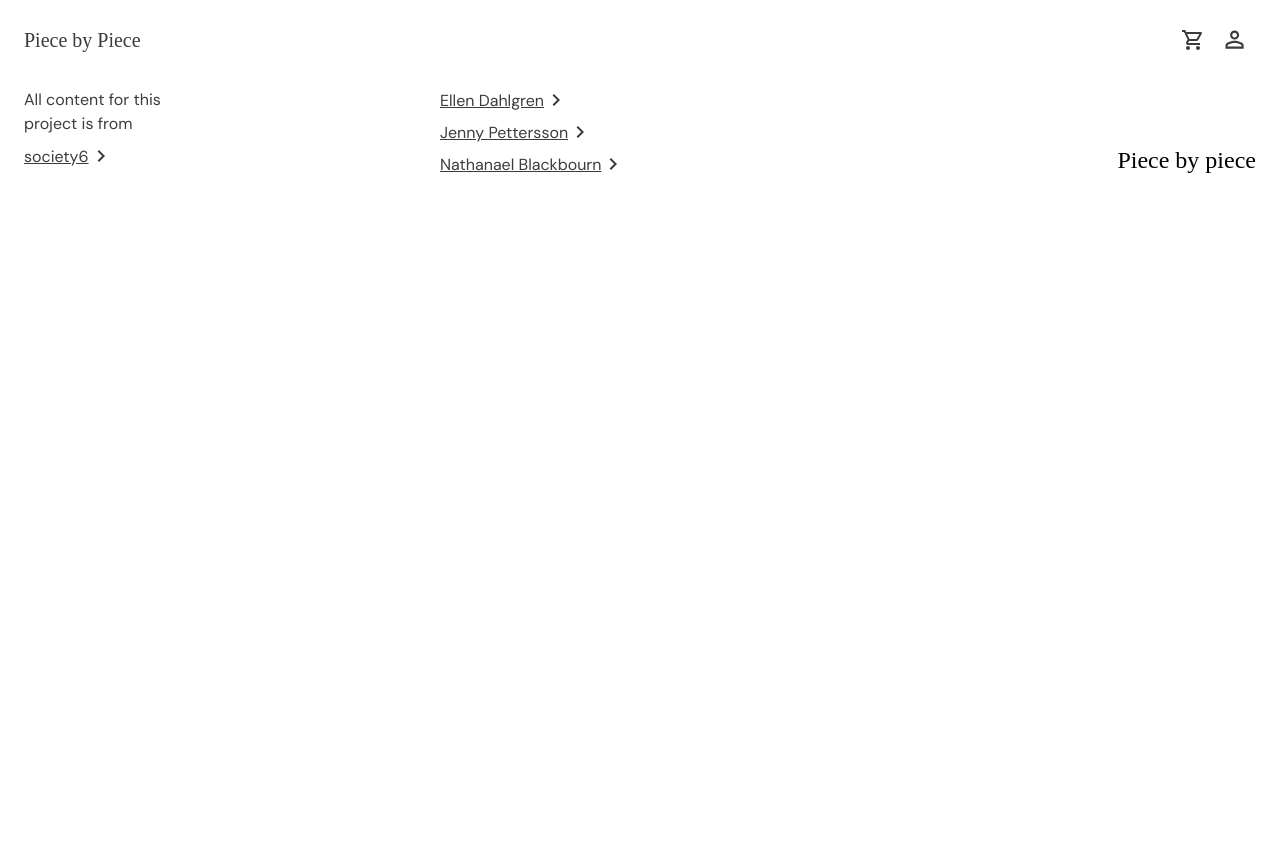
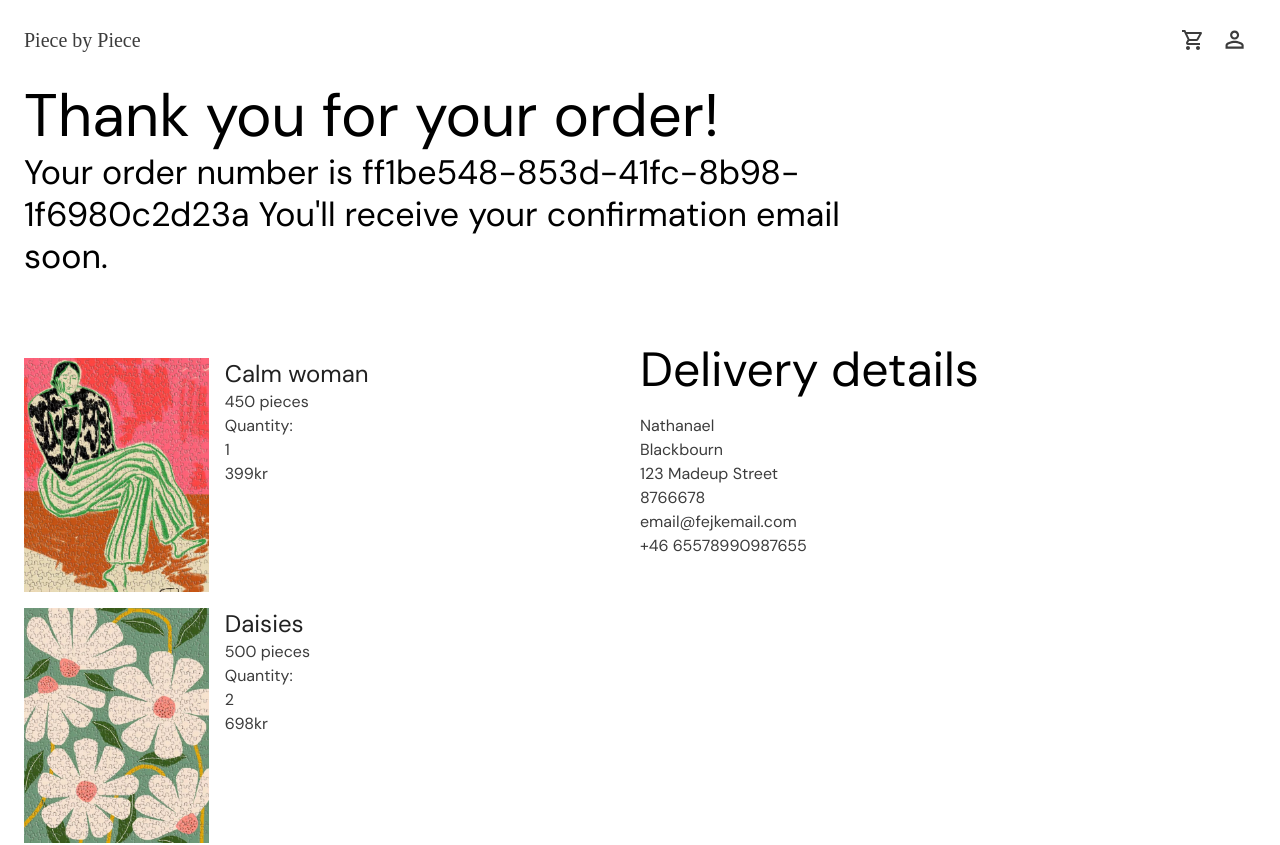
Before and after one commit to jesnagbg/react-webshop-ts-jenny-ellen-nat, a React (Vite) app: page /confirmation in a window 1280 px wide. Shown: the top 845 px of the page. Before the commit the page ends 800 px from the top, so only its background shows below. Built offline with nearby package versions, Linux system fonts and the light colour scheme.

Commit message:
Working order confirmation page with test data.

```diff
--- a/src/App.tsx
+++ b/src/App.tsx
@@ -17,5 +17,4 @@ function App() {
     </ThemeProvider>
   );
 }
-
 export default App;
--- a/src/components/Basket.tsx
+++ b/src/components/Basket.tsx
@@ -1,9 +1,9 @@
-import {Box, Divider, Stack, Typography} from "@mui/material";
-import {useCart} from "../contexts/CartContext";
-import CheckoutCard from "./CheckoutCard";
+import { Box, Divider, Stack, Typography } from '@mui/material';
+import { useCart } from '../contexts/CartContext';
+import CheckoutCard from './CheckoutCard';
 
 export default function Basket() {
-  const {cartItems} = useCart();
+  const { cartItems } = useCart();
 
   return (
     <Box>
@@ -12,7 +12,10 @@ export default function Basket() {
       <Stack>
         {cartItems.map((item) => (
           <Box key={item.id}>
-            <CheckoutCard item={item} />
+            <CheckoutCard
+              item={item}
+              readonly={false}
+            />
             <Divider />
           </Box>
         ))}
@@ -22,7 +25,7 @@ export default function Basket() {
         sx={styledTypography}
         data-cy="total-price"
       >
-        Total:{" "}
+        Total:{' '}
         {cartItems.reduce(
           (total, item) => total + item.price * item.quantity,
           0
@@ -34,5 +37,5 @@ export default function Basket() {
 }
 
 const styledTypography = {
-  textAlign: "right",
+  textAlign: 'right',
 };
--- a/src/components/CheckoutCard.tsx
+++ b/src/components/CheckoutCard.tsx
@@ -13,9 +13,10 @@ import Quantity from './Quantity';
 
 interface Props {
   item: CartItem;
+  readonly: boolean;
 }
 
-export default function CheckoutCard({ item }: Props) {
+export default function CheckoutCard({ item, readonly }: Props) {
   const { removeFromCart, changeQuantity } = useCart();
 
   const removeItem = () => {
@@ -47,10 +48,14 @@ export default function CheckoutCard({ item }: Props) {
           </Typography>
           <Typography variant="body1">{item.pieces} pieces</Typography>
           <Typography variant="body1"> Quantity:</Typography>
+          {readonly ? (
+            <Typography variant="body1">{item.quantity}</Typography>
+          ) : (
             <Quantity
               initialValue={item.quantity}
               valueHandler={valueHandler}
             />
+          )}
           <Typography
             data-cy="product-price"
             variant="body1"
@@ -59,6 +64,7 @@ export default function CheckoutCard({ item }: Props) {
           </Typography>
         </CardContent>
       </Box>
+      {readonly ? null : (
         <Box>
           <IconButton
             color="primary"
@@ -69,6 +75,7 @@ export default function CheckoutCard({ item }: Props) {
             <Clear />
           </IconButton>
         </Box>
+      )}
     </Card>
   );
 }
--- a/src/pages/Confirmation.tsx
+++ b/src/pages/Confirmation.tsx
@@ -1,5 +1,114 @@
-import { Container } from '@mui/material';
+import { Container, Grid, Typography } from '@mui/material';
+import { Stack } from '@mui/system';
+import { CartItem, products } from '../../data';
+import CheckoutCard from '../components/CheckoutCard';
+
+// Test data
+
+interface DelieryDetails {
+  firstName: string;
+  lastName: string;
+  addressLine1: string;
+  phoneNumber: string;
+  email: string;
+  postCode: string;
+}
+
+interface OrderItems {
+  items: CartItem[];
+  totalPrice: number;
+}
+
+interface Order {
+  deliveryDetails: DelieryDetails;
+  orderItems: CartItem[];
+  orderID: string;
+  totalPrice: number;
+}
 
 export default function Confirmation() {
-  return <Container></Container>;
+  const testDelivery: DelieryDetails = {
+    firstName: 'Nathanael',
+    lastName: 'Blackbourn',
+    addressLine1: '123 Madeup Street',
+    phoneNumber: '+46 65578990987655',
+    email: 'email@fejkemail.com',
+    postCode: '8766678',
+  };
+
+  const testOrder: Order = {
+    deliveryDetails: testDelivery,
+    orderItems: [
+      { ...products[0], quantity: 1 },
+      { ...products[1], quantity: 2 },
+    ],
+    orderID: crypto.randomUUID(),
+    totalPrice: 9999,
+  };
+
+  return (
+    <Container sx={styledContainer}>
+      <Grid container>
+        <Grid
+          sx={styledPageHeader}
+          item
+          sm={12}
+          md={8}
+        >
+          <Typography variant="h2">Thank you for your order!</Typography>
+          <Typography variant="h4">
+            Your order number is {testOrder.orderID} You'll receive your
+            confirmation email soon.
+          </Typography>
+        </Grid>
+        <Grid
+          item
+          xs={12}
+          md={6}
+        >
+          {testOrder.orderItems.map((item) => {
+            return (
+              <CheckoutCard
+                item={item}
+                readonly={true}
+              />
+            );
+          })}
+          <Typography variant="h5">Total: {testOrder.totalPrice}kr</Typography>
+        </Grid>
+        <Grid
+          item
+          xs={12}
+          md={6}
+        >
+          <Typography
+            variant="h3"
+            sx={styledSubheader}
+          >
+            Delivery details
+          </Typography>
+          <Stack>
+            <Typography variant="body1">{testDelivery.firstName}</Typography>
+            <Typography variant="body1">{testDelivery.lastName}</Typography>
+            <Typography variant="body1">{testDelivery.addressLine1}</Typography>
+            <Typography variant="body1">{testDelivery.postCode}</Typography>
+            <Typography variant="body1">{testDelivery.email}</Typography>
+            <Typography variant="body1">{testDelivery.phoneNumber}</Typography>
+          </Stack>
+        </Grid>
+      </Grid>
+    </Container>
+  );
 }
+
+const styledPageHeader = {
+  marginBottom: '4rem',
+};
+
+const styledSubheader = {
+  marginBottom: '1rem',
+};
+
+const styledContainer = {
+  paddingTop: '80px',
+};
```
Also changed, not shown: src/components/AdminCard.tsx (+5 -3 lines). Lines whose indentation alone changed are shown as unchanged.
